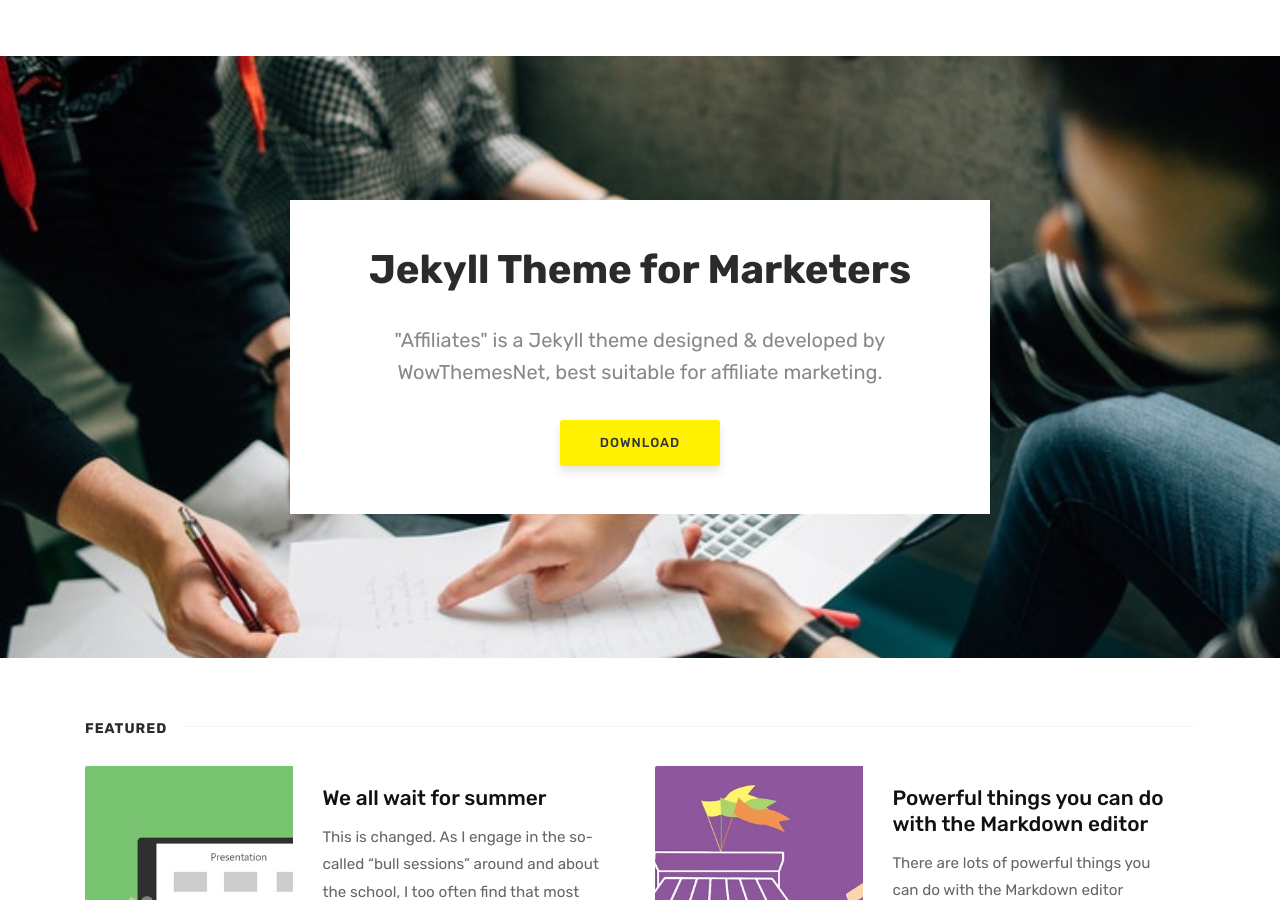
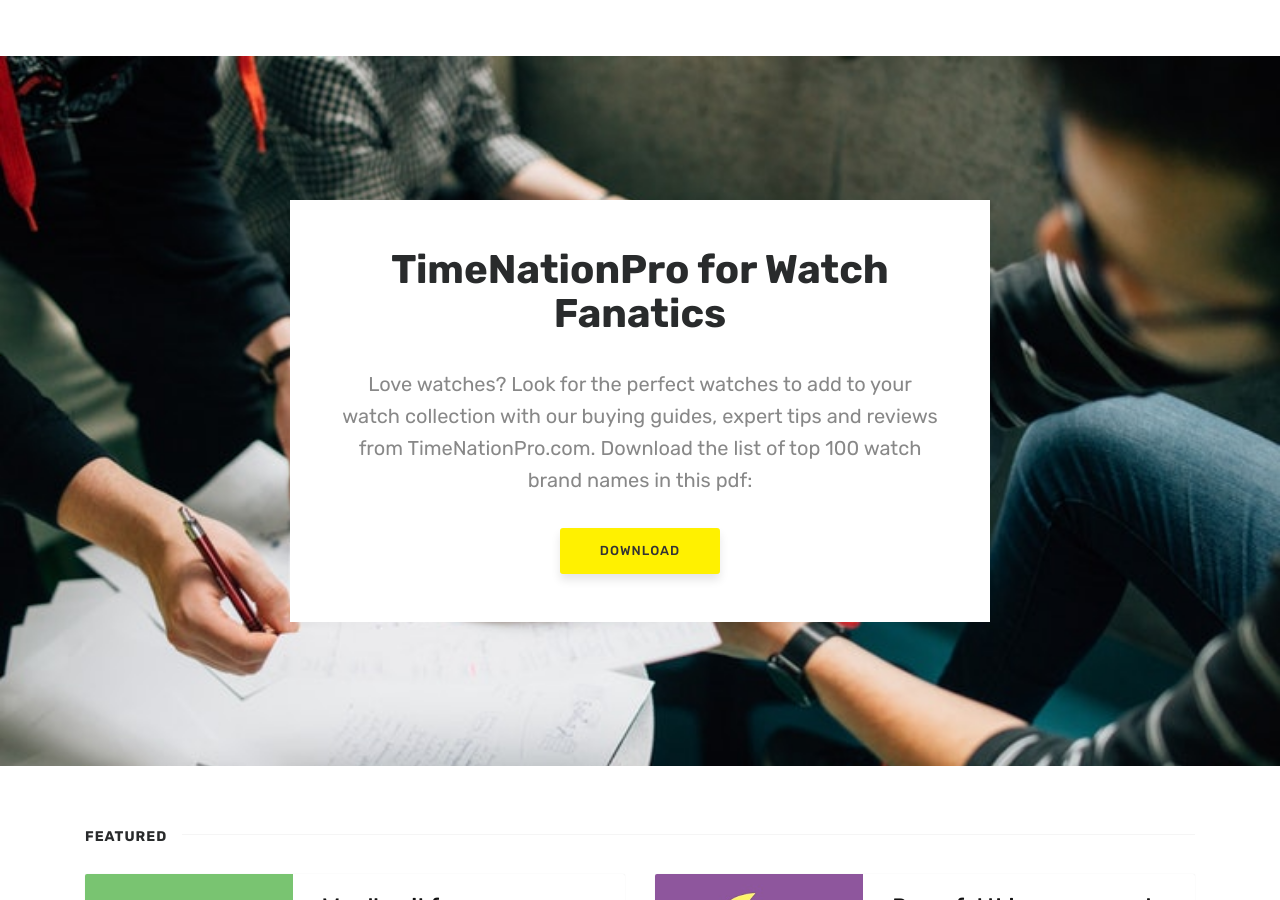
Before and after one commit to nazeerbai/timenationpro, a Jekyll site: the page built from index.html, in a window 1280 px wide and 900 px high. Built offline with Jekyll 4.4.1, drawn with Linux system fonts in a browser that asks for light colours; the list of posts is cut into pages by our own code; comment, search, counter and statistics services are not loaded.

Commit message:
homepage

```diff
--- a/index.html
+++ b/index.html
@@ -7,8 +7,8 @@
 ================================================== -->
 <section class="intro full-width">
     <div class="wrapintro">
-        <h1>Jekyll Theme for Marketers</h1>
-        <h2 class="lead">"Affiliates" is a Jekyll theme designed & developed by WowThemesNet, best suitable for affiliate marketing.</h2>
+        <h1>TimeNationPro for Watch Fanatics</h1>
+        <h2 class="lead">Love watches? Look for the perfect watches to add to your watch collection with our buying guides, expert tips and reviews from TimeNationPro.com. Download the list of top 100 watch brand names in this pdf:</h2>
         <a href="https://github.com/wowthemesnet/affiliates-jekyll-theme/archive/master.zip" class="btn">Download</a>
     </div>
 </section>
```
